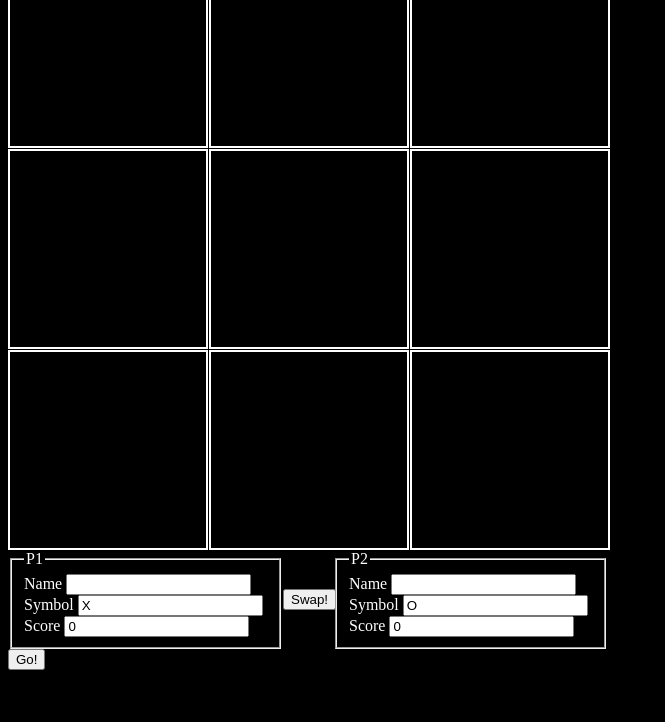
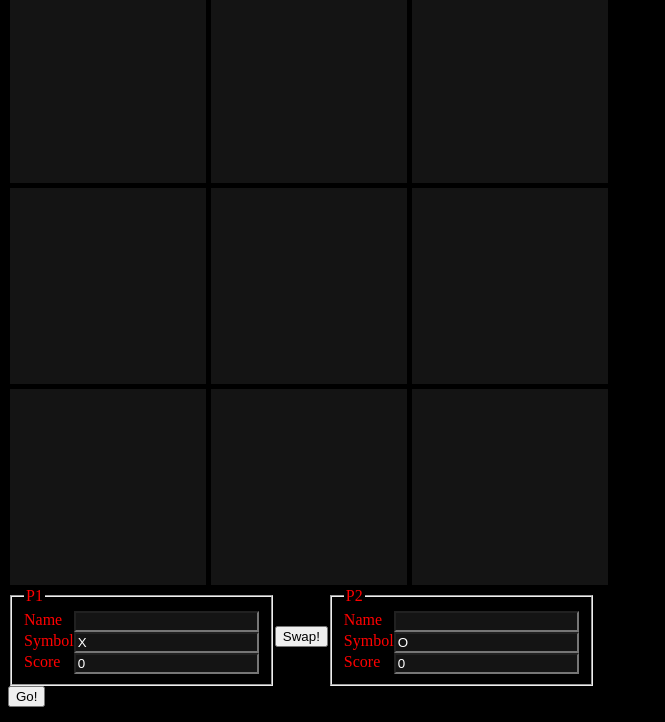
Before and after one commit to s-cassidy/odin-tic-tac-toe, a plain HTML site: page index.html in a window 1280 px wide. Shown: the part 78-800 px from the top of the page, without its empty margins (0-665 px from the left). Drawn offline with Linux system fonts and the light colour scheme.

Commit message:
Add some styling

```diff
--- a/index.html
+++ b/index.html
@@ -51,28 +51,40 @@
 
           <fieldset class="player-one">
             <legend>P1</legend>
+            <div class="form-row">
               <label for="player-one-name">Name</label>
               <input type="text" name="" id="player-one-name" value="" />
+            </div>
 
+            <div class="form-row">
               <label for="player-one-symbol">Symbol</label>
               <input type="text" name="" id="player-one-symbol" value="X" readonly />
+            </div>
 
+            <div class="form-row">
               <label for="player-one-score">Score</label>
               <input type="text" name="" id="player-one-score" value="0" readonly />
+            </div>
           </fieldset>
           <div class="swap-container">
             <button class="swap" type="button">Swap!</button>
           </div>
           <fieldset class="player-two">
             <legend>P2</legend>
+            <div class="form-row">
               <label for="player-two-name">Name</label>
               <input type="text" name="" id="player-two-name" value="" />
+            </div>
 
+            <div class="form-row">
               <label for="player-two-symbol">Symbol</label>
               <input type="text" name="" id="player-two-symbol" value="O" readonly />
+            </div>
 
+            <div class="form-row">
               <label for="player-two-score">Score</label>
               <input type="text" name="" id="player-two-score" value="0" readonly />
+            </div>
           </fieldset>
 
         </div>
--- a/script.js
+++ b/script.js
@@ -117,6 +117,7 @@ const game = ((board) => {
     players.pop();
     players.pop();
     currentTurn = null;
+    gameOptionsController.showTurn();
   }
 
   const advanceTurn = function() {
@@ -227,12 +228,15 @@ const gameOptionsController = function() {
 
   function showTurn(currentTurn) {
     for (let player of [pOne, pTwo]) {
-      if (player.symbol.value === currentTurn.symbol) {
-        player.box.classList.add("current-turn");
-      }
-      else {
+      if (!currentTurn) {
         player.box.classList.remove("current-turn");
-      }
+      } else
+        if (player.symbol.value === currentTurn.symbol) {
+          player.box.classList.add("current-turn");
+        }
+        else {
+          player.box.classList.remove("current-turn");
+        }
     }
   }
 
--- a/style.css
+++ b/style.css
@@ -1,7 +1,11 @@
 body {
   background-color: black;
-  color: white;
+  color: red;
    }
+
+.title-container {
+font-size: 3em;
+}
 
 .game-board {
   display: grid;
@@ -10,9 +14,12 @@ body {
 }
 
 .grid-square {
-border: 2px solid white;
+border: 2px solid black;
+background-color: rgb(20, 20, 20);
   color: white;
-  font-size : 80px;
+  font-family: sans-serif;
+  font-weight: 900;
+  font-size : 100px;
   display: flex;
   justify-content: center;
   align-items: center;
@@ -22,6 +29,16 @@ border: 2px solid white;
   display: flex;
   width: 600px;
   align-items: center;
+}
+
+.form-row {
+  display: flex;
+  justify-content: space-between;
+}
+
+input {
+  background-color: rgb(20, 20, 20);
+  color: white;
 }
 
 .swap-container {
```
Lines whose indentation alone changed are shown as unchanged.
